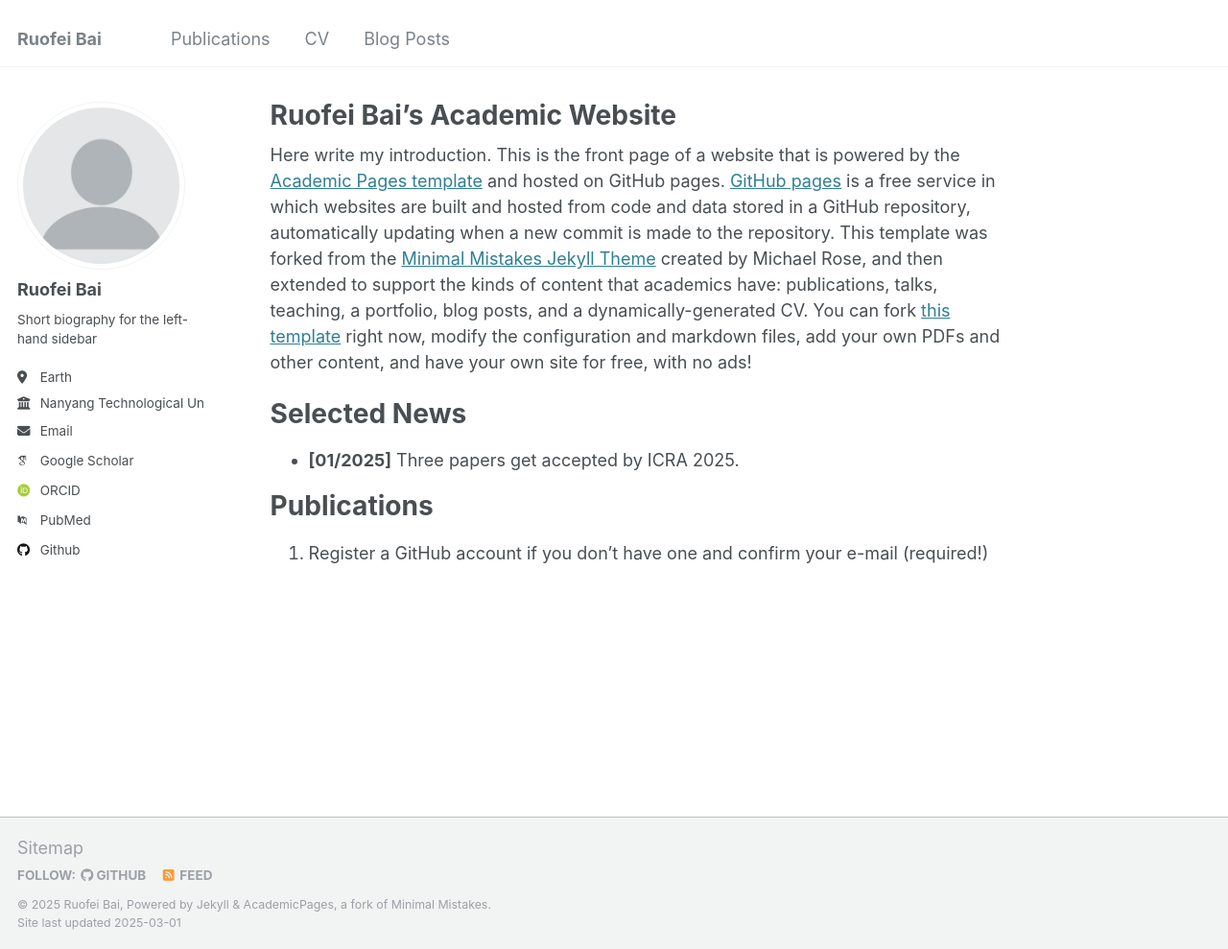
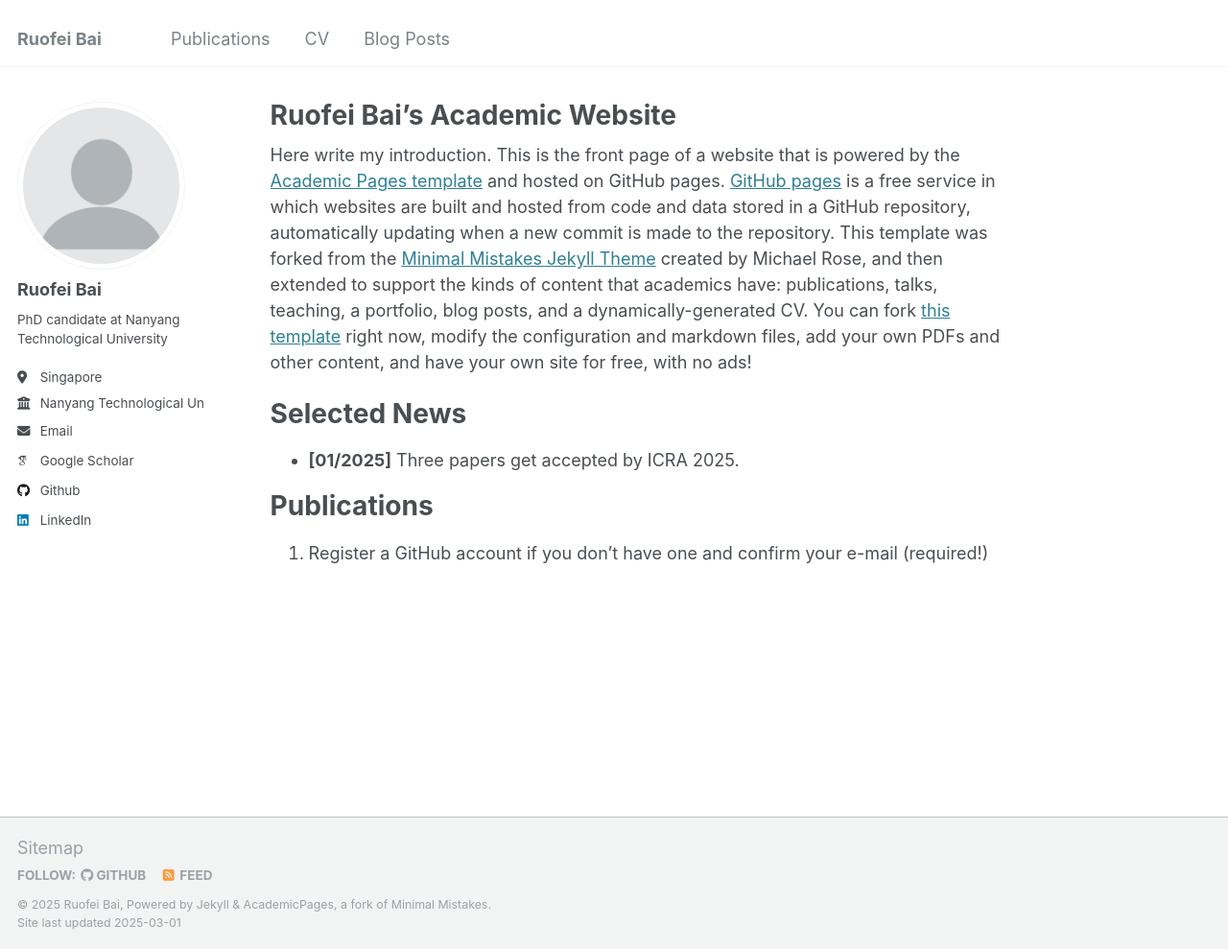
Before and after one commit to bairuofei/bairuofei.github.io, a Jekyll site: the page built from _pages/about.md, in a window 1280 px wide and 989 px high. Shown: the whole window at 96% size. Built offline with Jekyll 4.4.1, drawn with Linux system fonts in a browser that asks for light colours; some web fonts are replaced.

Commit message:
Update _config.yml

```diff
--- a/_config.yml
+++ b/_config.yml
@@ -24,8 +24,8 @@
   avatar           : "profile.png"
   name             : "Ruofei Bai"
   pronouns         : # example: "she/her"
-  bio              : "Short biography for the left-hand sidebar"
-  location         : "Earth"
+  bio              : "PhD candidate at Nanyang Technological University"
+  location         : "Singapore"
   employer         : "Nanyang Technological University"
   uri              : # URL
   email            : "ruofei001@e.ntu.edu.sg"
@@ -34,9 +34,9 @@
   arxiv            : # URL - Update with the correct link to your profile
   googlescholar    : "https://scholar.google.com/citations?user=1deQ5u4AAAAJ&hl=en&oi=ao"
   impactstory      : # URL
-  orcid            : "https://orcid.org/my-orcid?orcid=0000-0001-7201-0409"
+  orcid            : # "https://orcid.org/my-orcid?orcid=0000-0001-7201-0409"
   semantic         : # URL
-  pubmed           : "https://www.ncbi.nlm.nih.gov/pubmed/?term=john+snow"
+  pubmed           :
   researchgate     : # URL
   scopus           : # URL
 
@@ -58,7 +58,7 @@
   keybase          : # Username
   instagram        : # Username
   lastfm           : # Username
-  linkedin         : # Username
+  linkedin         : "https://www.linkedin.com/in/ruofei-bai-b8b021195/?originalSubdomain=sg" # Username
   mastodon         : # URL
   medium           : # URL
   pinterest        : # Username
```
